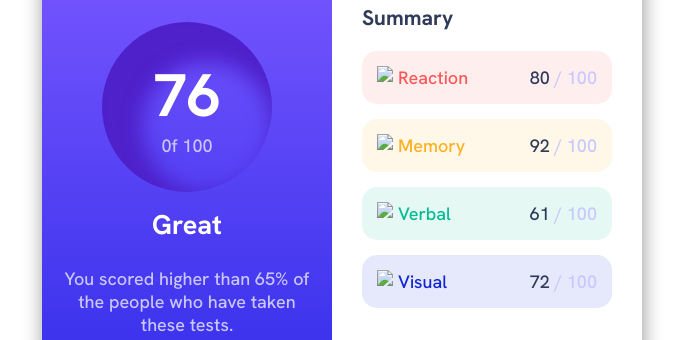
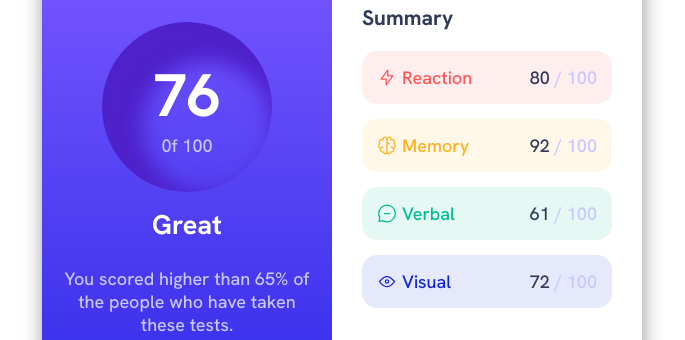
Before and after one commit to Niraj229-web/Result-summary, a plain HTML site: page index.html in a window 1280 px wide. Shown: the part 205-545 px from the top of the page, without its empty margins (298-983 px from the left). Drawn offline with Linux system fonts and the light colour scheme; a web font is replaced by a local one.

Commit message:
Add files via upload

```diff
--- a/index.html
+++ b/index.html
@@ -25,7 +25,7 @@
       <div class="score">
         <div class="reaction">
           <div class="icon">
-            <img src="./assets/images/icon-reaction.svg">
+            <img src="icon-reaction.svg">
             <span>Reaction</span>
           </div>
           <span class="black">80
@@ -33,7 +33,7 @@
         </div>
         <div class="memory">
           <div class="icon">
-            <img src="./assets/images/icon-memory.svg">
+            <img src="icon-memory.svg">
             <span>Memory</span>
           </div>
           <span class="black">92
@@ -41,7 +41,7 @@
         </div>
         <div class="verbal">
           <div class="icon">
-            <img src="./assets/images/icon-verbal.svg">
+            <img src="icon-verbal.svg">
             <span>Verbal</span>
           </div>
           <span class="black">61
@@ -49,7 +49,7 @@
         </div>
         <div class="visual">
           <div class="icon">
-            <img src="./assets/images/icon-visual.svg">
+            <img src="icon-visual.svg">
             <span>Visual</span>
           </div>
           <span class="black">72
```
